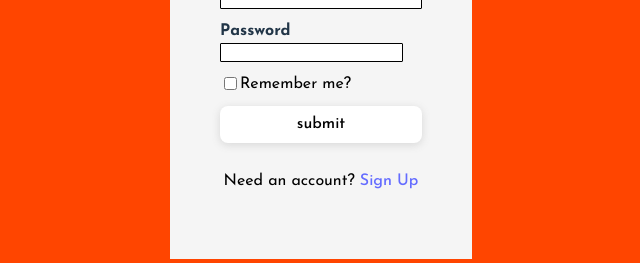
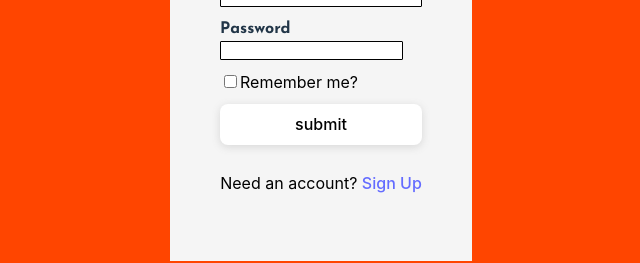
Before and after one commit to Delroy-Barnies/Mxit, a React (Vite) app: page /login in a window 1280 px wide. Shown: the part 366-629 px from the top of the page, without its empty margins (319-959 px from the left). Built offline with nearby package versions, Linux system fonts and the light colour scheme.

Commit message:
font family

```diff
--- a/src/components/login/Login.module.css
+++ b/src/components/login/Login.module.css
@@ -14,13 +14,7 @@
     gap: 10px;
 }
 
-.heading,
-.email_label,
-.password_label,
-.remember_label,
-.submit,
-.register,
-.link {
+.heading {
     font-family: "Josefin Sans", serif;
 }
 
--- a/src/components/register/Register.module.css
+++ b/src/components/register/Register.module.css
@@ -14,13 +14,7 @@
     gap: 15px;
 }
 
-.heading,
-.email_label,
-.password_label,
-.remember_label,
-.submit,
-.register,
-.link {
+.heading {
     font-family: "Josefin Sans", serif;
 }
 
```
